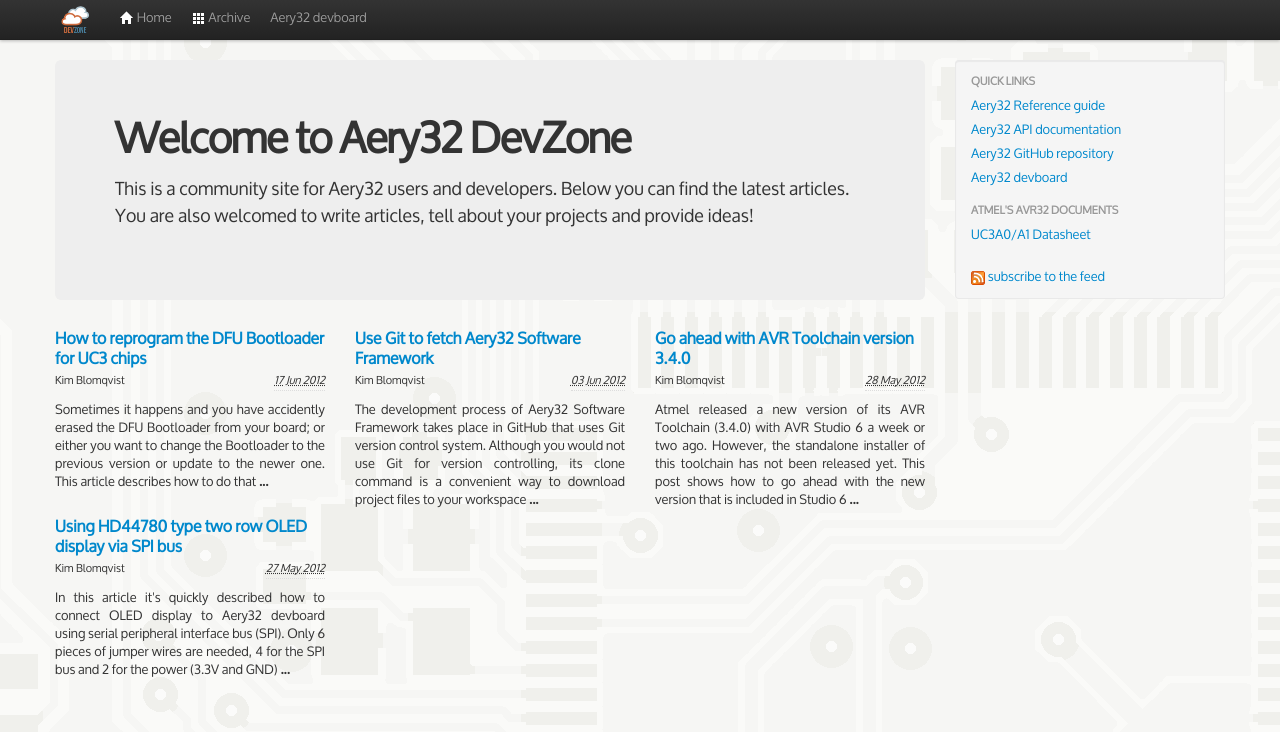
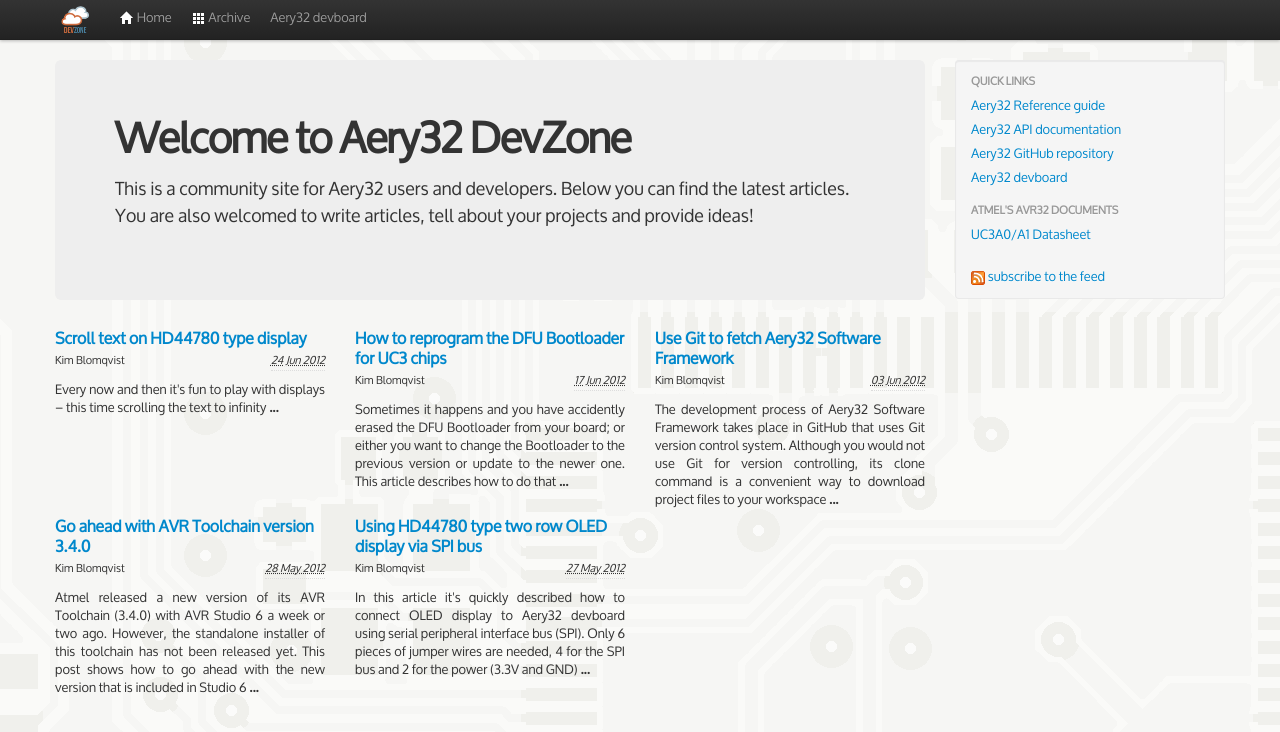
Before and after one commit to aery32/aery32.github.com, a Jekyll site: the page built from index.html, in a window 1280 px wide. Shown: the top 732 px of the page. Built offline with Jekyll 4.4.1, drawn with Linux system fonts in a browser that asks for light colours; nearby versions of some CDN libraries; Markdown is read by kramdown in place of the engine named in the settings; the list of posts is cut into pages by our own code; comment, search, counter and statistics services are not loaded; part of the change alters nothing that is shown.

Commit message:
New post on scrolling text on hd44780 type oled display

```diff
--- a/_posts/2012-05-27-using-hd44780-type-two-row-oled-display-via-spi-bus.md
+++ b/_posts/2012-05-27-using-hd44780-type-two-row-oled-display-via-spi-bus.md
@@ -7,7 +7,7 @@ author-email:
 
 tags:
 - spi
-- displays
+- hd44780
 
 categories:
 - article
--- /dev/null
+++ b/_posts/2012-06-24-scroll-text-on-hd44780-type-display.md
@@ -0,0 +1,113 @@
+---
+layout: post
+title: "Scroll text on HD44780 type display"
+description: "Every now and then it's fun to play with HD44780 type displays."
+author: "Kim Blomqvist"
+author-email:
+
+tags:
+- hd44780
+
+categories:
+- article
+
+level: beginner
+
+tweet-text: "Scroll text on HD44780 type display #aery32devzone"
+
+summary: "Every now and then it's fun to play with displays &ndash; this time scrolling the text to infinity"
+---
+
+<iframe src="http://www.youtube.com/embed/54DsvyTVbbk" frameborder="0" style="overflow:hidden;height:100%;width:100%" height="100%" width="100%" allowfullscreen></iframe>
+
+Every now and then it's fun to play with displays. This time I was curious to scroll text to infinity, see the video above. To get started let's copy the [HD44780 example code](https://raw.github.com/aery32/aery32/master/examples/displays/hd44780.c) over <code>main.c</code>. This example code works on SPI bus, as it has been descibed in previous post, [Using HD44780 type two row OLED display via SPI bus](http://devzone.aery32.com/2012/05/27/using-hd44780-type-two-row-oled-display-via-spi-bus/). To make the display scroll from right to left, we have change its entry mode to <code>HD44780_EMODE_INCRNSHIFT</code>. It's also good idea to disable the cursor from blinking. With these changes the display initialization sequence should look like this
+
+<pre class="prettyprint lang-c">
+// Display initialization sequence
+aery_delay_ms(2);
+display_instruct(HD44780_DL4BIT|HD44780_FONTBL_WE1);
+display_instruct(HD44780_DISPLAY_OFF);
+display_instruct(HD44780_CLEAR_DISPLAY);
+display_instruct(HD44780_RETURN_HOME);
+display_instruct(HD44780_EMODE_INCRNSHIFT);
+display_instruct(HD44780_DISPLAY_ON);
+</pre>
+
+Now let's define the string what we want to scroll on the display. This piece of code comes at the top of <code>main()</code> function.
+
+<pre class="prettyprint lang-c">
+int
+main(void)
+{
+	char buf[] = "Find this demo from devzone.aery32.com... ";
+	int len = strlen(buf);
+</pre>
+
+For <code>strlen()</code> we need to add <code>&lt;string.h&gt;</code> to our includes.
+
+<pre class="prettyprint lang-c">
+#include &lt;stdbool.h&gt;
+#include &lt;aery32/gpio.h&gt;
+#include &lt;aery32/spi.h&gt;
+#include "board.h"
+#include &lt;aery32/delay.h&gt;
+#include &lt;string.h&gt;
+</pre>
+
+Next remove the greeting message below the line where the LED has been switched on. Then edit the main loop, upload the program your Aery32 board and see what happens.
+
+<pre class="prettyprint lang-c">
+for(;;) {
+	for (int i = 0; i &lt; len; i++) {
+		display_putc(buf[i]);
+		aery_delay_ms(200);
+	}
+}
+</pre>
+
+First nothing seems to happen. Then suddenly the text appears and scrolls nicely from right to left &ndash; mission accomplish! Ooops... but what happens now? Now there are text on the second row also. To understand this, you have to understand where's the display's home in its DDRAM. When the entry mode is incremental and shift, the display's home is at the top right side of the DDRAM, and that's the place where the first written character will appear.
+
+![NHD‐0220](/images/nhd-0220_ddram.png "NHD‐0220DZW‐AG5 jumper selection for SPI")
+
+To see charachters sooner we have to fill this hidden buffer before hand. We also have to take care to set DDRAM pointer to point home just before it's about to change the row. So let's introduce a new function for this
+
+<pre class="prettyprint lang-c">
+void
+display_scrolleft(const char *buf, int n, uint8_t rowlen, uint8_t offset)
+{
+	static bool initialized = false;
+	static int i = 0, j = 0;
+
+	// Fill the buffer, only at the first call of this function
+	if (!initialized) {
+		j = rowlen - offset;
+		for (int k = j; k &gt; 0; k--) {
+			display_putc(buf[i++]);
+			if (i == n) i = 0;
+		}
+		initialized = true;
+		return;
+	}
+
+	// Take care of indexes
+	if (i == n) i = 0;
+	if (j == rowlen) {
+		display_instruct(HD44780_RETURN_HOME);
+		j = 0;
+	}
+
+	display_putc(buf[i++]);
+	j++;
+}
+</pre>
+
+Now we can use this in the main loop. Try it with different offsets to see how it acts.
+
+<pre class="prettyprint lang-c">
+for(;;) {
+	display_scrolleft(buf, len, 0x40, 19);
+	aery_delay_ms(200);
+}
+</pre>
+
+&#10065;
```
Also changed, not shown: images/nhd-0220_ddram.png (added).
